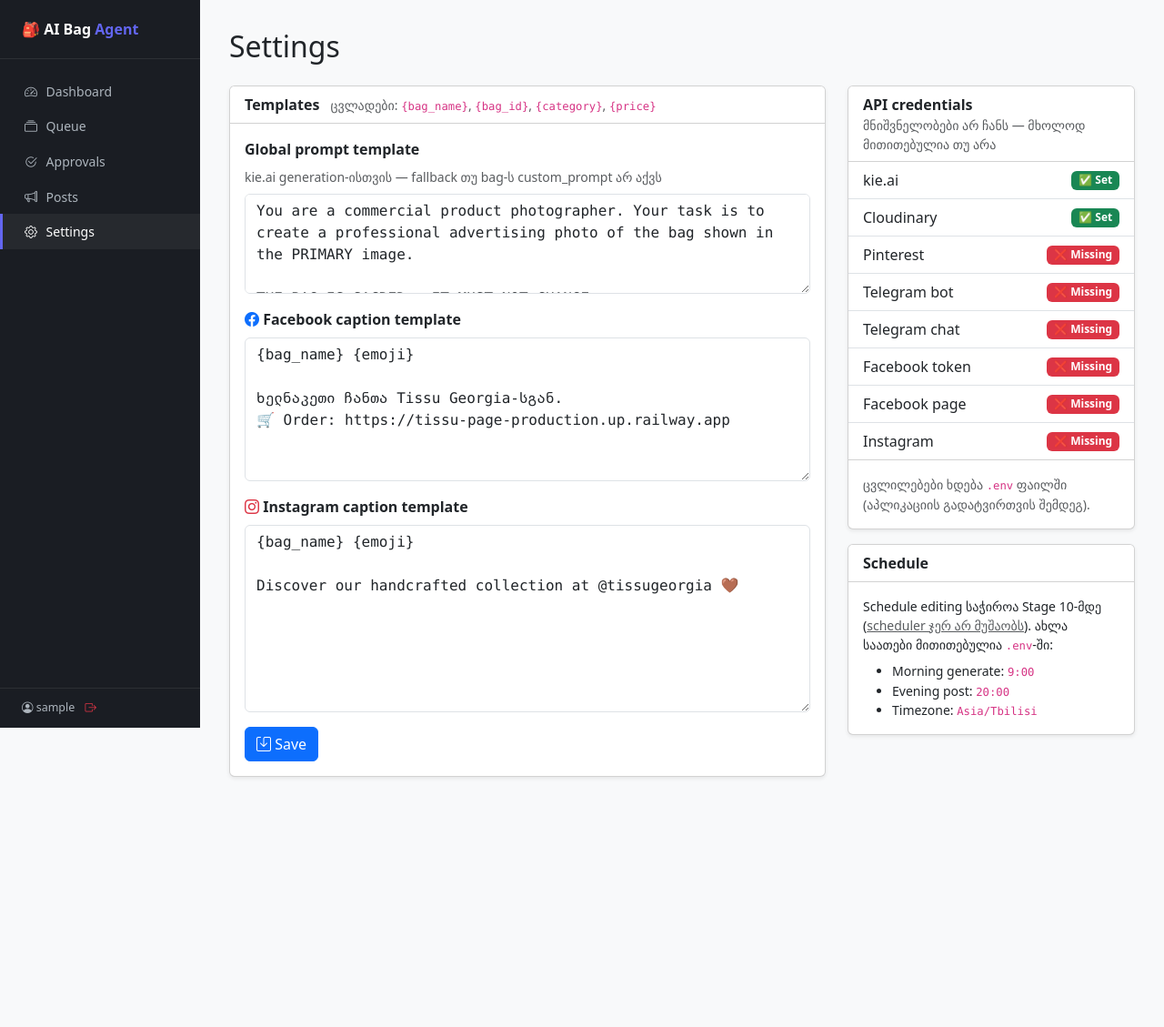
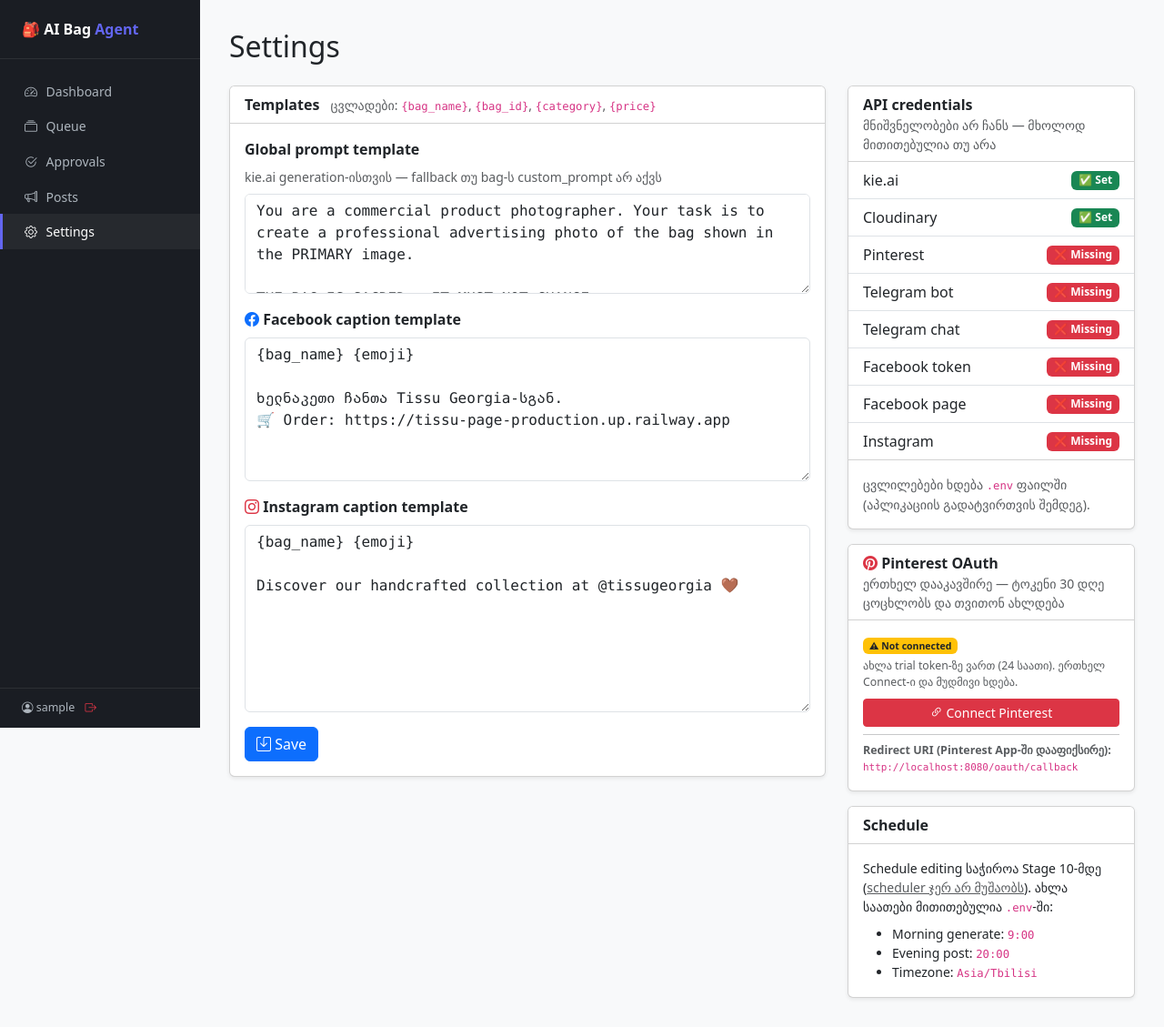
Before and after one commit to ketikh/pinterest-agent, a Flask app: page /admin/settings in a window 1280 px wide. Shown: the whole page at 91% size. Before the commit the page ends 855 px from the top, so only its background shows below. Run offline with Flask 3, Linux system fonts and the light colour scheme; the visitor is signed in with stand-in values (Sample User, id 1); data that the repository does not hold is empty.

Commit message:
feat: one-click Pinterest OAuth in admin — no more 24h trial token refresh
Wires the existing pinterest_oauth service into the admin UI so the operator
no longer has to manually regenerate the trial token every day:

  GET  /admin/pinterest/oauth/connect   — redirects to Pinterest's consent screen
  GET  /admin/pinterest/oauth/callback  — exchanges ?code= for 30d access token
                                           + 1y refresh token; saves both to the
                                           Setting table

Settings page (/admin/settings) gets a new "Pinterest OAuth" card showing
connection status, days remaining on the access token, and the redirect URI
the operator must paste into the Pinterest App dashboard.

After the one-time click, pinterest_client._get_token() already reads via
pinterest_oauth.get_valid_access_token() which auto-refreshes when fewer
than 1 day remains.

Co-Authored-By: Claude Opus 4.7 (1M context) <noreply@anthropic.com>

```diff
--- a/ai_bag_agent/ai_content/routes.py
+++ b/ai_bag_agent/ai_content/routes.py
@@ -6,7 +6,10 @@ import os
 import pathlib
 import tempfile
 
-from flask import flash, redirect, render_template, request, url_for
+import secrets
+from datetime import datetime, timezone
+
+from flask import flash, redirect, render_template, request, session, url_for
 from flask_login import login_required
 from werkzeug.utils import secure_filename
 
@@ -428,11 +431,86 @@ def settings_view():
         (label, bool(os.environ.get(env_key)))
         for env_key, label in _CREDENTIAL_KEYS
     ]
+    pinterest_status = _pinterest_oauth_status()
     return render_template(
         "ai_content/settings.html",
         values=values,
         credentials=credentials,
+        pinterest_status=pinterest_status,
     )
+
+
+def _pinterest_oauth_status() -> dict:
+    """Return current Pinterest OAuth state for the Settings widget."""
+    has_secret = bool(os.environ.get("PINTEREST_APP_SECRET"))
+    redirect_uri = os.environ.get(
+        "PINTEREST_REDIRECT_URI", "http://localhost:8080/oauth/callback",
+    )
+    refresh_token = Setting.get("pinterest_refresh_token", default="") or ""
+    expires_raw = Setting.get("pinterest_token_expires_at", default="") or ""
+    days_left = None
+    if expires_raw:
+        try:
+            dt = datetime.fromisoformat(expires_raw)
+            if dt.tzinfo is None:
+                dt = dt.replace(tzinfo=timezone.utc)
+            days_left = round((dt - datetime.now(timezone.utc)).total_seconds() / 86400, 1)
+        except ValueError:
+            pass
+    return {
+        "configured": has_secret,
+        "redirect_uri": redirect_uri,
+        "connected": bool(refresh_token),
+        "expires_in_days": days_left,
+    }
+
+
+# ---------------------------------------------------------------------------
+# Pinterest OAuth — one-time admin click → tokens auto-refresh from then on
+# ---------------------------------------------------------------------------
+
+@ai_content_bp.route("/pinterest/oauth/connect")
+@login_required
+def pinterest_oauth_connect():
+    """Start the Pinterest OAuth flow — redirects the admin to Pinterest."""
+    from .services.pinterest_oauth import get_authorization_url
+    state = secrets.token_urlsafe(24)
+    session["pinterest_oauth_state"] = state
+    try:
+        url = get_authorization_url(state=state)
+    except RuntimeError as exc:
+        flash(f"❌ Pinterest OAuth not configured: {exc}", "danger")
+        return redirect(url_for("ai_content.settings_view"))
+    return redirect(url)
+
+
+@ai_content_bp.route("/pinterest/oauth/callback")
+@login_required
+def pinterest_oauth_callback():
+    """Pinterest redirects here with ?code=... after admin clicks Allow."""
+    from .services.pinterest_oauth import exchange_code_for_tokens
+
+    error = request.args.get("error")
+    if error:
+        flash(f"❌ Pinterest denied access: {error}", "danger")
+        return redirect(url_for("ai_content.settings_view"))
+
+    code = request.args.get("code")
+    state = request.args.get("state")
+    expected = session.pop("pinterest_oauth_state", None)
+    if not code or state != expected:
+        flash("❌ Pinterest OAuth state mismatch — try Connect again.", "danger")
+        return redirect(url_for("ai_content.settings_view"))
+
+    result = exchange_code_for_tokens(code)
+    if not result["success"]:
+        flash(f"❌ Token exchange failed: {result['error']}", "danger")
+        return redirect(url_for("ai_content.settings_view"))
+
+    days = round(result["expires_in"] / 86400)
+    flash(f"✅ Pinterest connected — access token valid for ~{days} days, "
+          "refresh token saved (auto-renews going forward).", "success")
+    return redirect(url_for("ai_content.settings_view"))
 
 
 # ---------------------------------------------------------------------------
--- a/ai_bag_agent/ai_content/templates/ai_content/settings.html
+++ b/ai_bag_agent/ai_content/templates/ai_content/settings.html
@@ -82,6 +82,63 @@
     </div>
 
     <div class="card shadow-sm mt-3">
+      <div class="card-header bg-white">
+        <strong><i class="bi bi-pinterest text-danger"></i> Pinterest OAuth</strong>
+        <small class="text-muted d-block">
+          ერთხელ დააკავშირე — ტოკენი 30 დღე ცოცხლობს და თვითონ ახლდება
+        </small>
+      </div>
+      <div class="card-body small">
+        {% if not pinterest_status.configured %}
+          <div class="alert alert-warning py-2 mb-2">
+            <strong>PINTEREST_APP_SECRET</strong> არ არის Railway-ში.
+            ეს Pinterest App-ის "App Secret" ველიდან აიღე.
+          </div>
+        {% endif %}
+
+        {% if pinterest_status.connected %}
+          <div class="mb-2">
+            <span class="badge bg-success">✅ Connected</span>
+            {% if pinterest_status.expires_in_days is not none %}
+              {% if pinterest_status.expires_in_days > 1 %}
+                <small class="text-muted">
+                  access token: ~{{ pinterest_status.expires_in_days }} დღე დარჩა
+                </small>
+              {% else %}
+                <small class="text-danger">
+                  access token იწურება — შემდეგ generation-ზე ავტომატურად განახლდება
+                </small>
+              {% endif %}
+            {% endif %}
+          </div>
+          <a href="{{ url_for('ai_content.pinterest_oauth_connect') }}"
+             class="btn btn-sm btn-outline-secondary w-100">
+            <i class="bi bi-arrow-repeat"></i> Reconnect (switch account)
+          </a>
+        {% else %}
+          <div class="mb-2">
+            <span class="badge bg-warning text-dark">⚠ Not connected</span>
+            <small class="d-block text-muted mt-1">
+              ახლა trial token-ზე ვართ (24 საათი). ერთხელ Connect-ი და მუდმივი ხდება.
+            </small>
+          </div>
+          <a href="{{ url_for('ai_content.pinterest_oauth_connect') }}"
+             class="btn btn-sm btn-danger w-100"
+             {% if not pinterest_status.configured %}aria-disabled="true"
+             style="pointer-events:none;opacity:.5"{% endif %}>
+            <i class="bi bi-link-45deg"></i> Connect Pinterest
+          </a>
+        {% endif %}
+
+        <hr class="my-2">
+        <div class="text-muted" style="font-size: 0.78rem; word-break: break-all">
+          <strong>Redirect URI (Pinterest App-ში დააფიქსირე):</strong><br>
+          <code>{{ pinterest_status.redirect_uri }}</code>
+        </div>
+      </div>
+    </div>
+
+    <div class="card shadow-sm mt-3">
       <div class="card-header bg-white"><strong>Schedule</strong></div>
       <div class="card-body small">
         Schedule editing საჭიროა Stage 10-მდე
```
